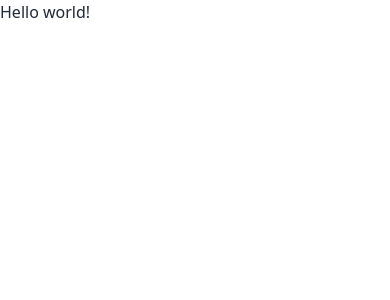
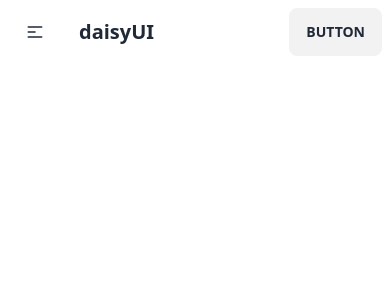
Before and after one commit to atikrahad/ar-shop-clientside, a React (Vite) app: page / in a window 390 px wide. Shown: the top 300 px of the page. Built offline with nearby package versions, Linux system fonts and the light colour scheme.

Commit message:
adding navber and home router

```diff
--- /dev/null
+++ b/src/Pages/Home.jsx
@@ -0,0 +1,12 @@
+import Navber from "../SharedComponents/Navber";
+
+
+const Home = () => {
+    return (
+        <div>
+            <Navber></Navber>
+        </div>
+    );
+};
+
+export default Home;
--- /dev/null
+++ b/src/Root.jsx
@@ -0,0 +1,12 @@
+import { Outlet } from "react-router-dom";
+
+
+const Root = () => {
+    return (
+        <div>
+            <Outlet></Outlet>
+        </div>
+    );
+};
+
+export default Root;
--- /dev/null
+++ b/src/SharedComponents/Navber.jsx
@@ -0,0 +1,60 @@
+import { NavLink } from "react-router-dom";
+
+const Navber = () => {
+
+    const navber = <>
+        <li><NavLink to="/">Home</NavLink></li>
+        <li><NavLink to="/">Home</NavLink></li>
+        <li><NavLink to="/">Home</NavLink></li>
+        <li><NavLink to="/">Home</NavLink></li>
+
+    </>
+
+  return (
+    <div>
+      <div className="navbar ">
+        <div className="navbar-start">
+          <div className="dropdown">
+            <label tabIndex={0} className="btn btn-ghost lg:hidden">
+              <svg
+                xmlns="http://www.w3.org/2000/svg"
+                className="h-5 w-5"
+                fill="none"
+                viewBox="0 0 24 24"
+                stroke="currentColor"
+              >
+                <path
+                  strokeLinecap="round"
+                  strokeLinejoin="round"
+                  strokeWidth="2"
+                  d="M4 6h16M4 12h8m-8 6h16"
+                />
+              </svg>
+            </label>
+            <ul
+              tabIndex={0}
+              className="menu menu-sm dropdown-content mt-3 z-[1] p-2 shadow bg-base-100 rounded-box w-52"
+            >
+              {
+                navber
+              }
+            </ul>
+          </div>
+          <a className="btn btn-ghost normal-case text-xl">daisyUI</a>
+        </div>
+        <div className="navbar-center hidden lg:flex">
+          <ul className="menu menu-horizontal px-1">
+            {
+                navber
+            }
+          </ul>
+        </div>
+        <div className="navbar-end">
+          <a className="btn">Button</a>
+        </div>
+      </div>
+    </div>
+  );
+};
+
+export default Navber;
```
Also changed, not shown: src/main.jsx (+9 -1 lines).
